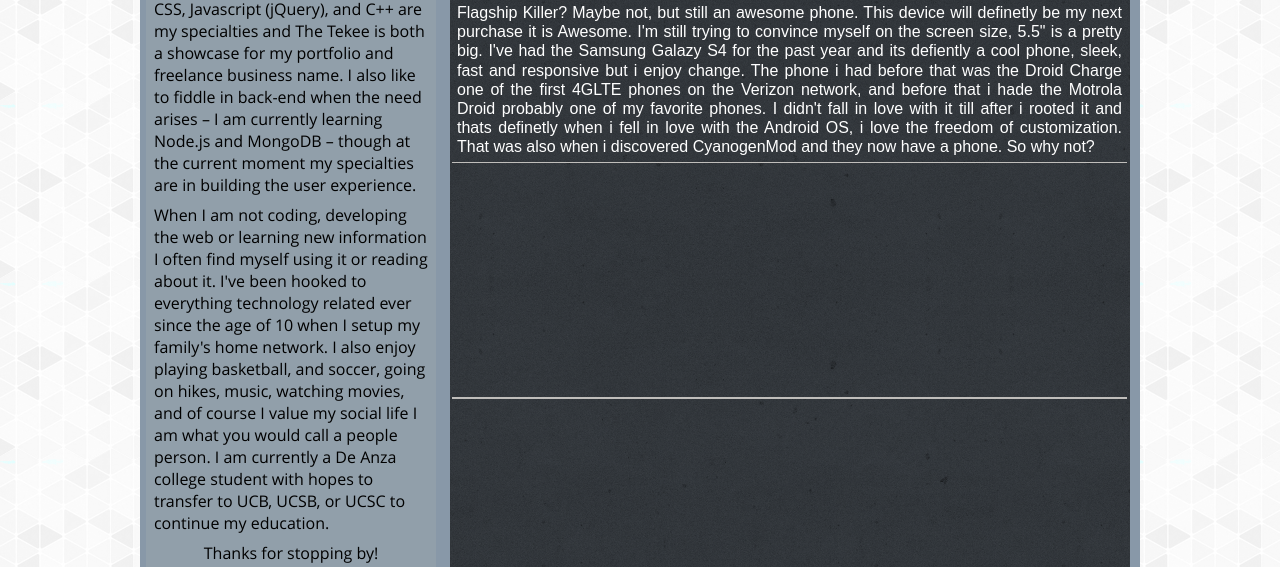
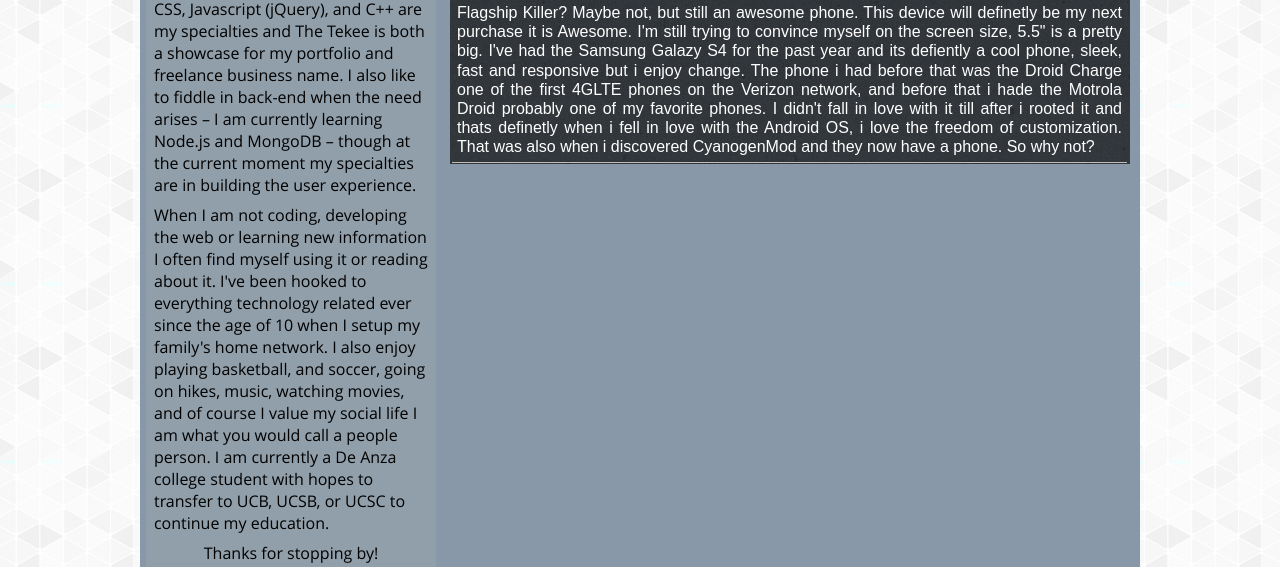
Before and after one commit to salehkaddoura/Tekee, a website: page public/index.html in a window 1280 px wide. Shown: the part 448-1015 px from the top of the page. Drawn offline with Linux system fonts and the light colour scheme.

Commit message:
removed uneeded blog formats

```diff
--- a/public/index.html
+++ b/public/index.html
@@ -76,7 +76,7 @@
 						<p>Flagship Killer? Maybe not, but still an awesome phone. This device will definetly be my next purchase it is Awesome. I'm still trying to convince myself on the screen size, 5.5" is a pretty big. I've had the Samsung Galazy S4 for the past year and its defiently a cool phone, sleek, fast and responsive but i enjoy change. The phone i had before that was the Droid Charge one of the first 4GLTE phones on the Verizon network, and before that i hade the Motrola Droid probably one of my favorite phones. I didn't fall in love with it till after i rooted it and thats definetly when i fell in love with the Android OS, i love the freedom of customization. That was also when i discovered CyanogenMod and they now have a phone. So why not? </p>
 					</div>
 				</div>
-				<div class="story-container">
+				<!-- <div class="story-container">
 					<div class="img-container"></div>
 					<div class="post-container"></div>
 				</div>
@@ -87,7 +87,7 @@
 				<div class="story-container">
 					<div class="img-container"></div>
 					<div class="post-container"></div>
-				</div>
+				</div> -->
 			</div>
 		</div>
 	</div>
```
